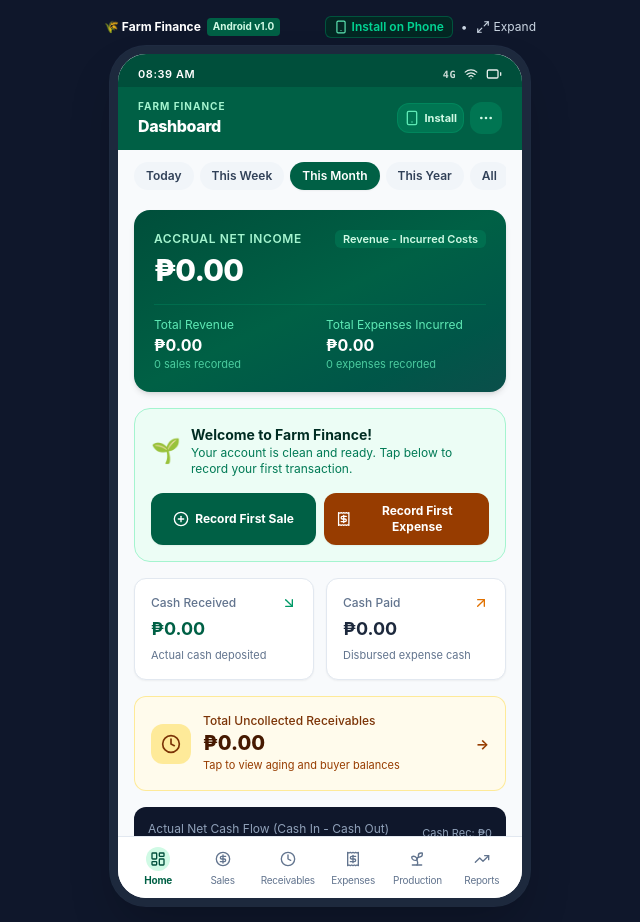
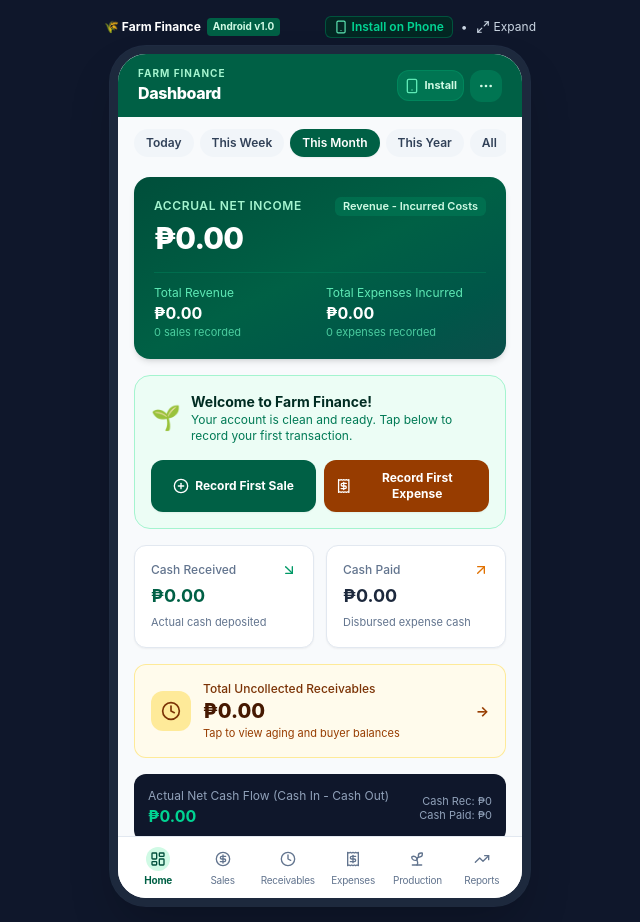
Before and after one commit to janzlebiz/Farm-Finance, a React (Vite) app: page / in a window 1280 px wide. Shown: the whole page, without its empty margins (320-960 px from the left). Built offline with nearby package versions, Linux system fonts and the light colour scheme.

Commit message:
refactor: remove status bar UI and unused test file
Removed the hardcoded Android status bar from the main layout and deleted an obsolete instrumentation test file.

```diff
--- a/src/App.tsx
+++ b/src/App.tsx
@@ -32,8 +32,6 @@ import {
   Sprout,
   TrendingUp,
   MoreHorizontal,
-  Wifi,
-  Battery,
   Download,
   Users,
   History,
@@ -173,16 +171,6 @@ export default function App() {
             : 'max-w-2xl min-h-screen sm:min-h-[90vh] sm:rounded-2xl shadow-xl'
         }`}
       >
-
-        {/* Android Status Bar */}
-        <div className="bg-emerald-900 text-white px-5 pt-3 pb-1 flex items-center justify-between text-[11px] font-semibold tracking-wider">
-          <span>{new Date().toLocaleTimeString([], { hour: '2-digit', minute: '2-digit' })}</span>
-          <div className="flex items-center gap-2">
-            <span className="text-[10px] font-mono opacity-80">4G</span>
-            <Wifi className="w-3.5 h-3.5 opacity-90" />
-            <Battery className="w-4 h-4 opacity-90" />
-          </div>
-        </div>
 
         {/* Android Material 3 Top App Bar */}
         <div className="bg-emerald-800 text-white px-5 py-3 shadow-md flex items-center justify-between">
```
Also changed, not shown: 7 other files (tests, documents, lock files or other folders).
